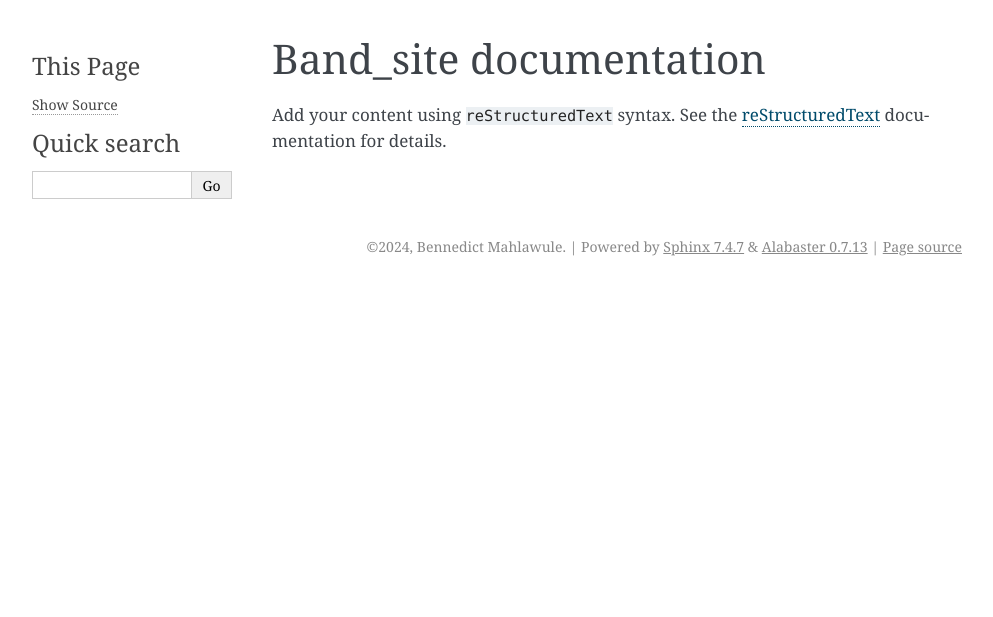
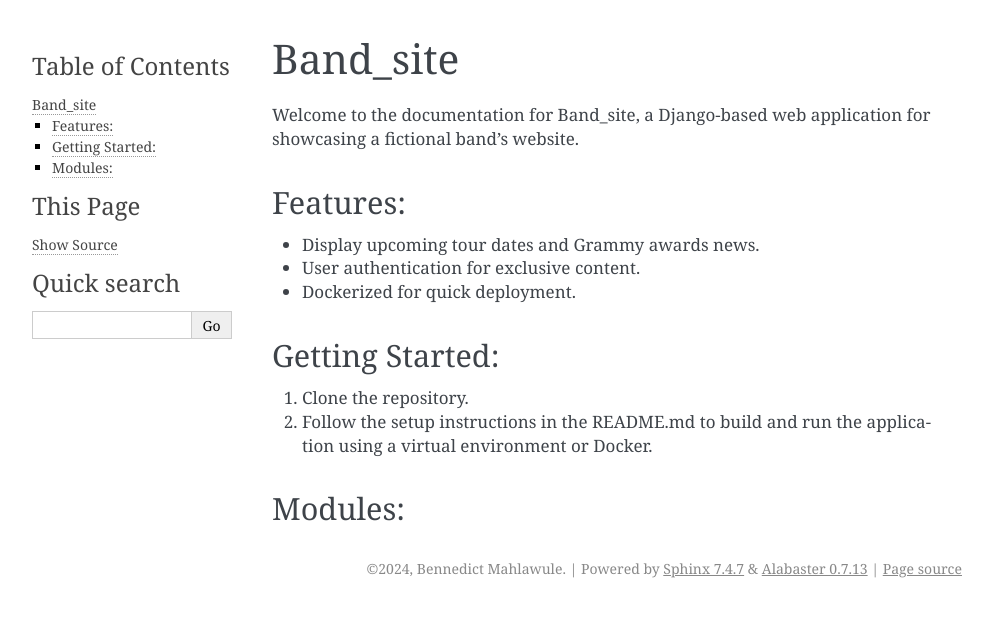
Before and after one commit to bennedixt/Band_Site, a Sphinx documentation site: the page built from docs/source/index.rst, in a window 1280 px wide. Shown: the top 617 px of the page, without its empty margins (148-1141 px from the left). Built offline with Sphinx 7.4.7, drawn with Linux system fonts in a browser that asks for light colours.

Commit message:
Updated Sphinx documentation with project-specific content

```diff
--- a/docs/source/index.rst
+++ b/docs/source/index.rst
@@ -1,16 +1,21 @@
-.. Band_site documentation master file, created by
-   sphinx-quickstart on Fri Nov 15 05:44:43 2024.
-   You can adapt this file completely to your liking, but it should at least
-   contain the root `toctree` directive.
+Band_site
+=========
 
-Band_site documentation
-=======================
+Welcome to the documentation for Band_site, a Django-based web application for showcasing a fictional band's website.
 
-Add your content using ``reStructuredText`` syntax. See the
-`reStructuredText <https://www.sphinx-doc.org/en/master/usage/restructuredtext/index.html>`_
-documentation for details.
+Features:
+---------
+- Display upcoming tour dates and Grammy awards news.
+- User authentication for exclusive content.
+- Dockerized for quick deployment.
 
+Getting Started:
+----------------
+1. Clone the repository.
+2. Follow the setup instructions in the README.md to build and run the application using a virtual environment or Docker.
 
+Modules:
+--------
 .. toctree::
    :maxdepth: 2
    :caption: Contents:
```
Also changed, not shown: 6 other files.
